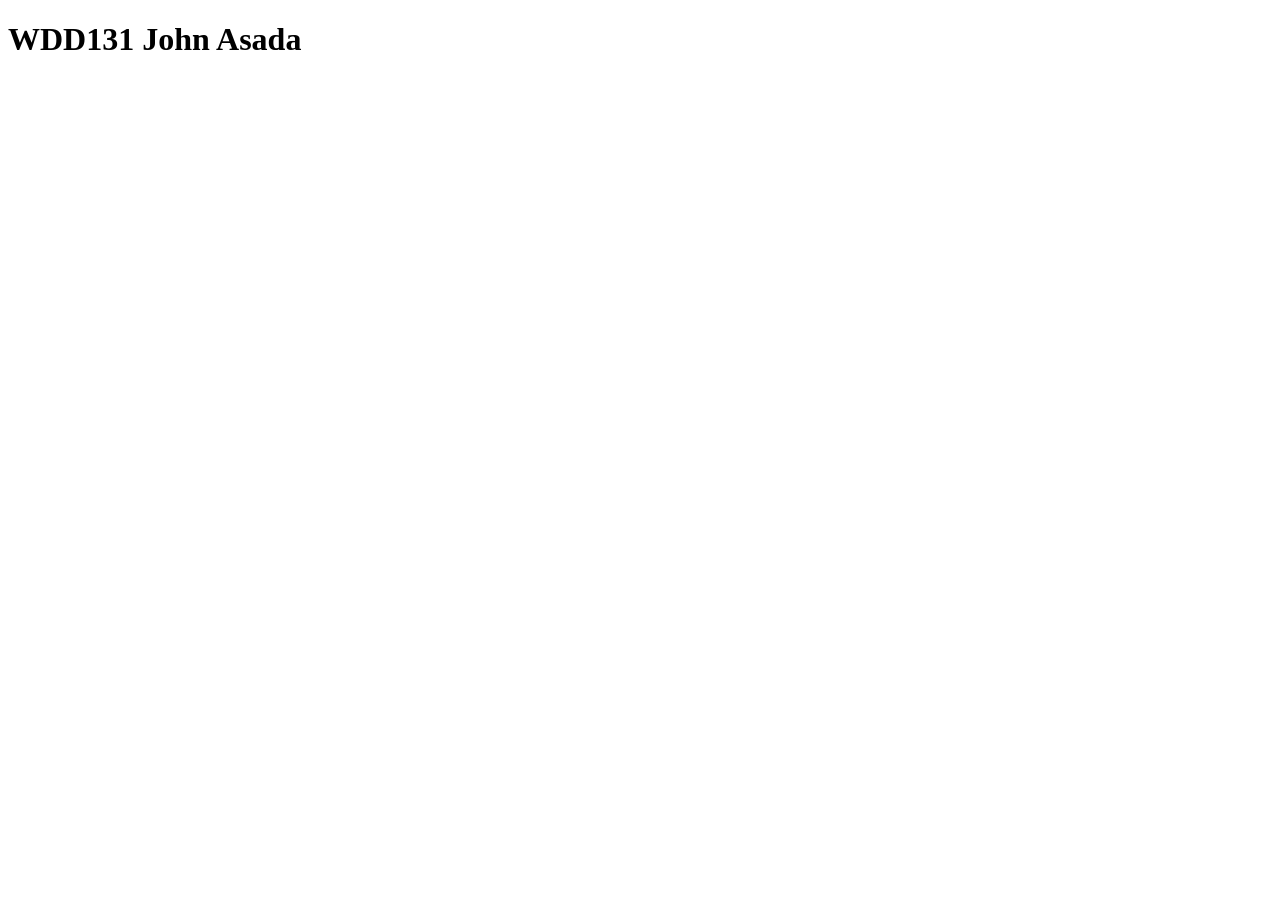
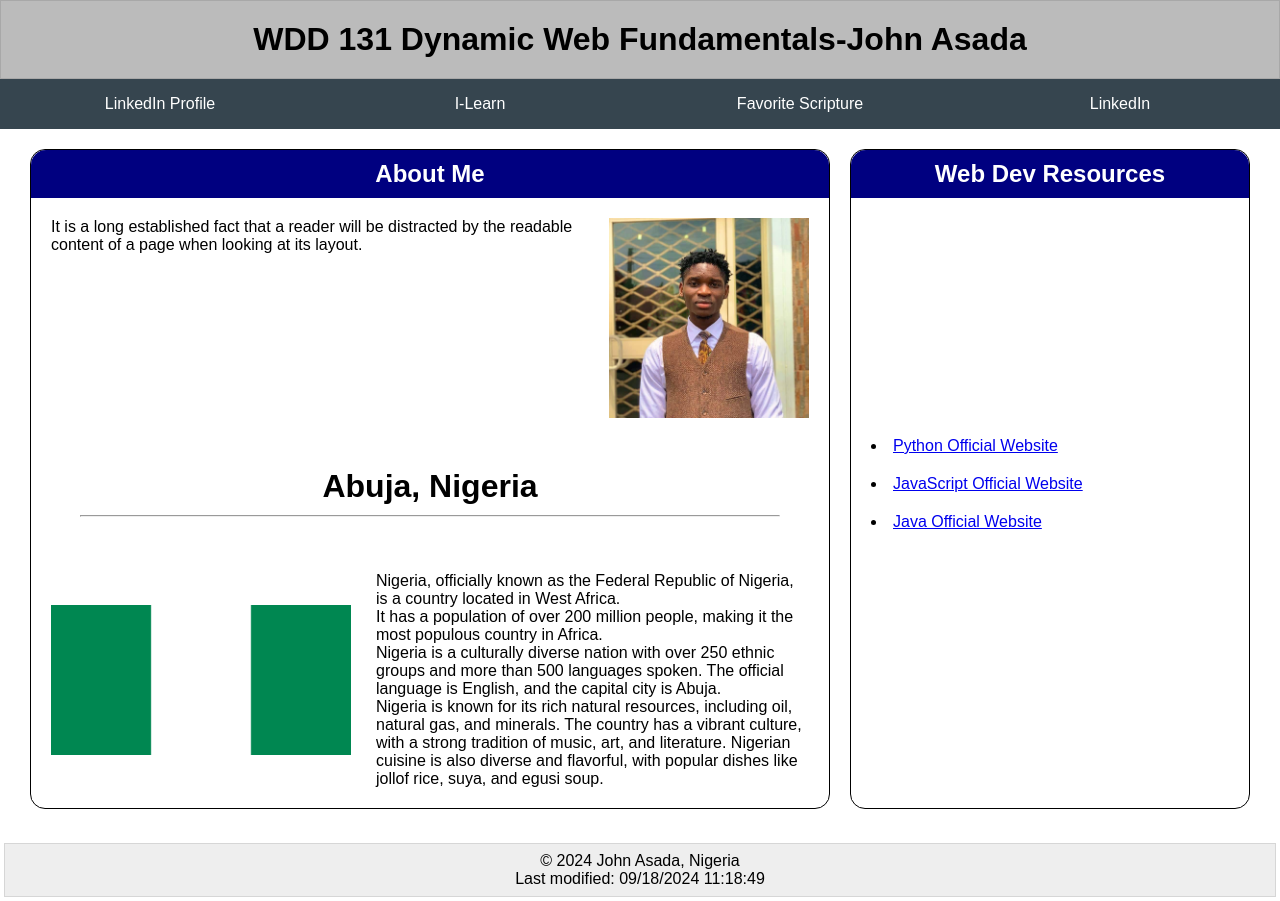
Before and after one commit to johnasada/wdd131, a plain HTML site: page index.html in a window 1280 px wide. Before the commit the page ends 800 px from the top, so only its background shows below. Drawn offline with Linux system fonts and the light colour scheme.

Commit message:
added code

```diff
--- a/index.html
+++ b/index.html
@@ -3,9 +3,62 @@
 <head>
     <meta charset="UTF-8">
     <meta name="viewport" content="width=device-width, initial-scale=1.0">
-    <title>WDD--131-- BYU Idaho</title>
+    <link rel="stylesheet" type="text/css" href="styles/base.css">
+    <script defer src="scripts/getdates.js"></script>
+    <title>WDD 131 Dynamic Web Fundamentals John Asada</title>
 </head>
 <body>
-    <h1>WDD131 John Asada</h1>
+    <header>
+        <h1>WDD 131 Dynamic Web Fundamentals-John Asada</h1>
+    </header>
+    <nav>
+        <ul>
+            <li><a href="https://www.linkedin.com/in/johnasada6/" target="_blank">LinkedIn Profile</a></li>
+            <li><a href="(link unavailable)" target="_blank">I-Learn</a></li>
+            <li><a href="(link unavailable)" target="_blank">Favorite Scripture</a></li>
+            <li><a href="(link unavailable)" target="_blank">LinkedIn</a></li>
+        </ul>
+    </nav>
+    <main>
+        <section class="card fess">
+            <div class="title">
+                <h2>About Me</h2>
+            </div>
+            <div class="cont">
+                <p>It is a long established fact that a reader will be distracted by the readable content of a page when looking at its layout.</p>
+                <img src="images/my-image.jpg" alt="My Image" style="height: 200px;">
+            </div>
+
+            <div class="divide">
+                <h1>Abuja, Nigeria</h1>
+                <hr>
+            </div>
+            <div class="third">
+                <img src="images/Flag_of_nigeria.png" alt="My Image" style="height: 150px;">
+                <p>Nigeria, officially known as the Federal Republic of Nigeria, is a country located in West Africa. <br>It has a population of over 200 million people, making it the most populous country in Africa. <br>Nigeria is a culturally diverse nation with over 250 ethnic groups and more than 500 languages spoken. The official language is English, and the capital city is Abuja. <br>Nigeria is known for its rich natural resources, including oil, natural gas, and minerals. The country has a vibrant culture, with a strong tradition of music, art, and literature. Nigerian cuisine is also diverse and flavorful, with popular dishes like jollof rice, suya, and egusi soup.</p>
+            </div>
+        </section>
+
+        <section class="card sec">
+            <div class="title">
+                <h2>Web Dev Resources</h2>
+            </div>
+            <div class="links">
+                <li>
+                    <a href="(link unavailable)">Python Official Website</a>
+                </li>
+                <li>
+                    <a href="(link unavailable)">JavaScript Official Website</a>
+                </li>
+                <li>
+                    <a href="(link unavailable)">Java Official Website</a>
+                </li>
+            </div>
+        </section>
+    </main>
+         <footer>
+            <p>&copy; <span id="currentYear"></span> John Asada, Nigeria</p>
+            <p id="lastModified"></p>
+          </footer>
 </body>
 </html>
--- /dev/null
+++ b/scripts/getdates.js
@@ -0,0 +1,7 @@
+// Get the current year
+const currentYear = document.getElementById('currentYear');
+currentYear.textContent = new Date().getFullYear();
+
+// Get the last modified date
+const lastModified = document.getElementById('lastModified');
+lastModified.textContent = `Last modified: ${document.lastModified}`;
--- /dev/null
+++ b/styles/base.css
@@ -0,0 +1,161 @@
+* {
+	margin: 0;
+	padding: 0;
+	box-sizing: border-box;
+}
+
+body {
+	font-family: "Sansita", sans-serif;
+}
+
+nav{
+
+}
+
+main {
+    display: flex;
+    justify-content: space-between;
+    gap: 20px;
+    padding: 0 30px 30px 30px;
+}
+
+.card {
+    border: solid black 1px;
+    border-radius: 15px;
+}
+
+.fess {
+    width: 800px;
+}
+
+.sec {
+    width: 400px;
+}
+
+.title {
+    background-color: navy;
+    border-radius: 15px 15px 0 0;
+    text-align: center;
+    color:#fff;
+    padding: 10px;
+}
+
+.cont {
+    display: flex;
+    margin: 20px 20px 50px 20px;
+}
+
+.divide {
+    text-align: center;
+}
+
+hr {
+    width: 700px;
+    margin: 10px auto 35px;
+
+}
+
+.third {
+    display: flex;
+    gap: 25px;
+    padding: 20px;
+    justify-content: center;
+    align-items: center;
+}
+
+.links {
+    padding: 60% 0 60% 20px;
+    display: flex;
+    flex-direction: column;
+    gap: 20px;
+
+}
+
+footer {
+    text-align: center;
+}
+
+/* mobile **************************/
+header {
+	background-color: #bbb;
+	display: flex;
+	align-items: center;
+	justify-content: center;
+	padding: 20px;
+	border: 1px solid rgba(0, 0, 0, 0.1);
+}
+
+header,
+main {
+	margin: 0 auto;
+}
+
+h1 {
+	font-size: 2rem;
+}
+
+nav {
+	background-color: #36454f;
+	margin: 0 auto 20px auto;
+	max-width: 1500px;
+}
+nav ul {
+	list-style-type: none;
+}
+nav a {
+	display: block;
+	color: #fff;
+	text-align: center;
+	padding: 1rem;
+	text-decoration: none;
+}
+
+nav a:hover {
+	border: solid rgb(190, 190, 211);
+}
+
+.active {
+	color: yellow;
+}
+
+/* Larger Views ******************************/
+@media (min-width: 640px) {
+	nav ul {
+		display: flex;
+	}
+	nav ul li {
+		flex: 1 1 100%;
+	}
+}
+footer {
+	margin: 0.25rem;
+	border: 1px solid rgba(0, 0, 0, 0.1);
+	padding: 0.5rem 0.75rem;
+	background-color: #eee;
+}
+
+.highlight {
+	color: navy;
+	font-weight: 700;
+	font-family: hebrew;
+}
+
+/* Mobile */
+@media (max-width: 480px) {
+    /* styles for mobile */
+}
+
+  /* Tablet */
+  @media (min-width: 481px) and (max-width: 768px) {
+    /* styles for tablet */
+}
+
+  /* Desktop */
+  @media (min-width: 769px) and (max-width: 1024px) {
+    /* styles for desktop */
+}
+
+  /* Large Desktop */
+  @media (min-width: 1025px) {
+    /* styles for large desktop */
+}
```
Also changed, not shown: images/Flag_of_Nigeria.png (added), images/my-image.jpg (added).
